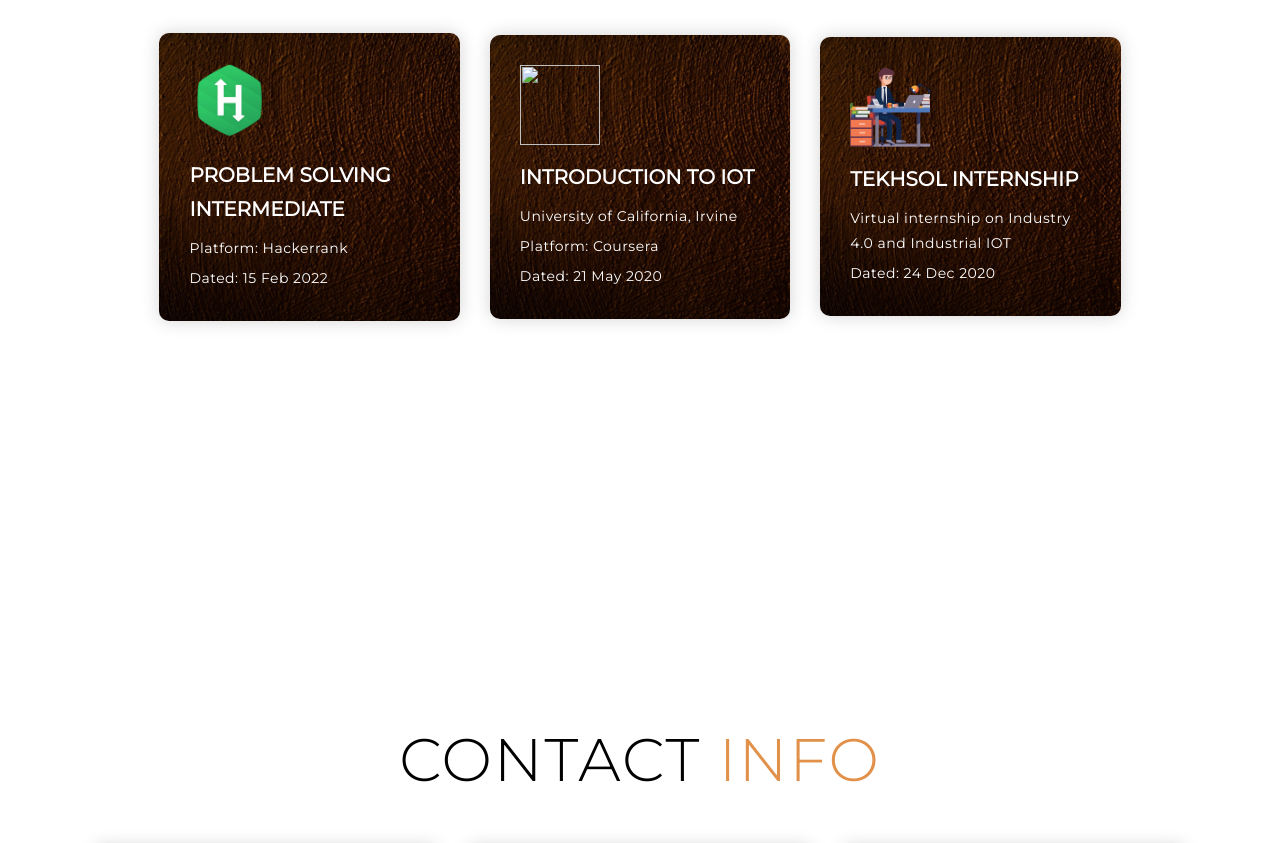
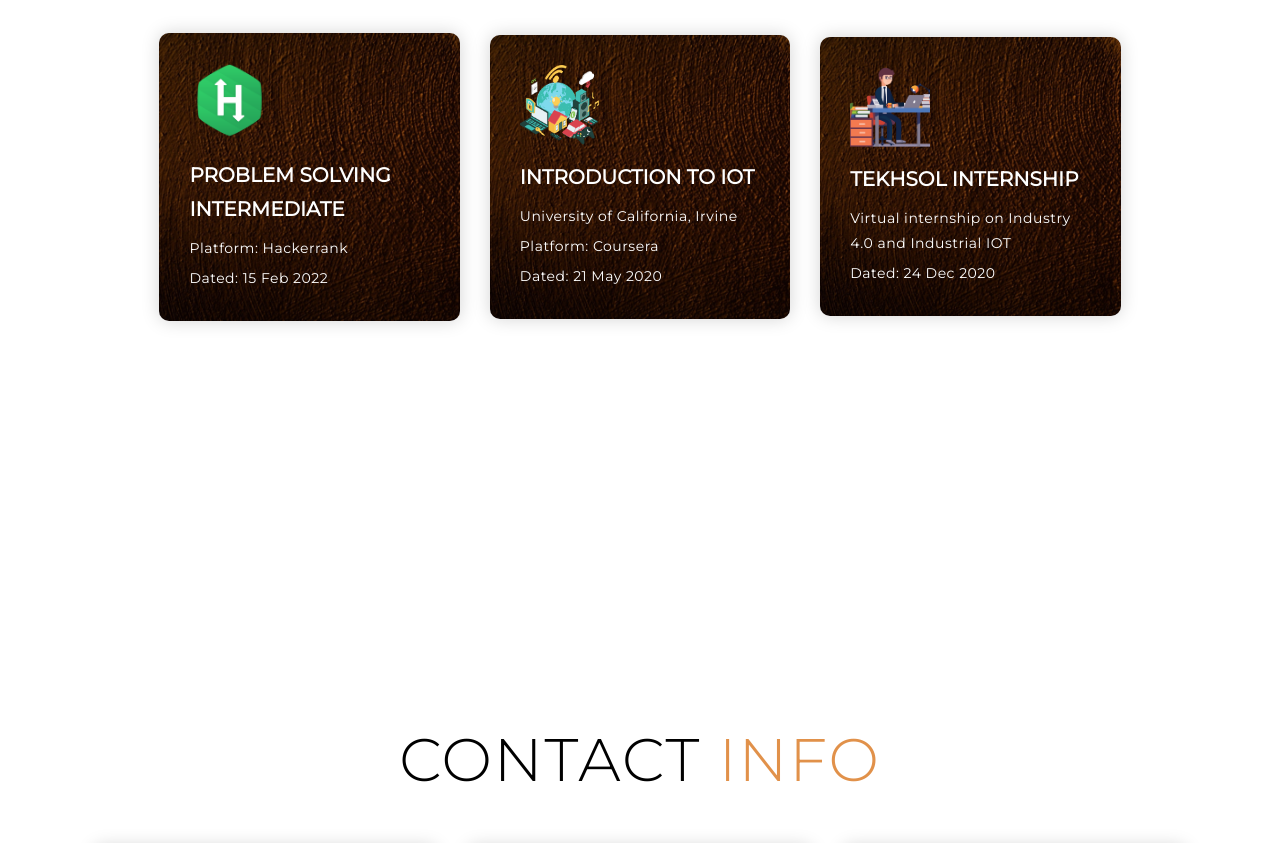
Before and after one commit to achu0612/Portfolio-website, a plain HTML site: page index.html in a window 1280 px wide. Shown: the part 4634-5477 px from the top of the page. Drawn offline with Linux system fonts and the light colour scheme; the site is published under a folder, as on GitHub Pages, so addresses that start at the root find nothing.

Commit message:
Update index.html

```diff
--- a/index.html
+++ b/index.html
@@ -180,7 +180,7 @@
           <p>Dated: 15 Feb 2022</p>
         </div>
         <div class="certification-item">
-          <div class="icon"><img src="/img/cert-icon-2.png"/></div>
+          <div class="icon"><img src="./img/cert-icon-2.png"/></div>
           <h2>Introduction to IOT</h2>
           <p>University of California, Irvine</p>
           <p>Platform: Coursera</p>
```
